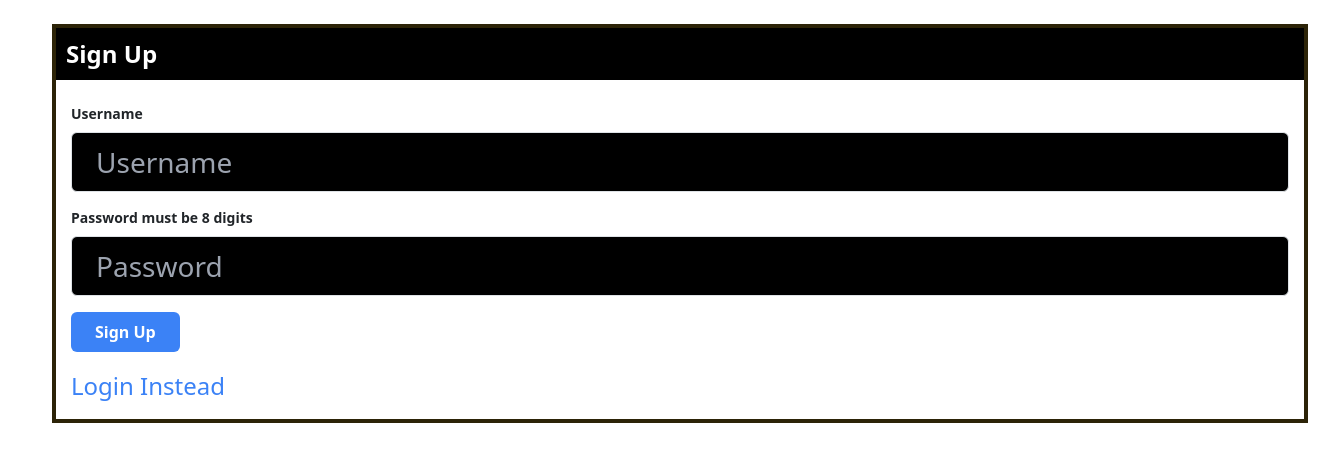
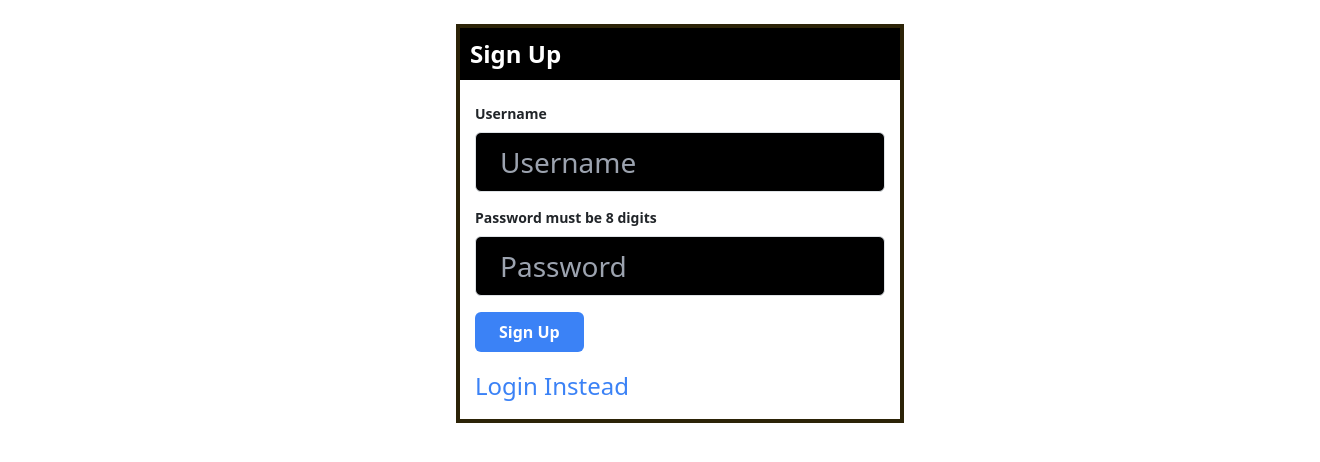
Before and after one commit to letchongithub/Fitness-App-Tracker, a Node server app: page /signUp in a window 1320 px wide. Shown: the part 68-530 px from the top of the page. Run offline with Node 20, Linux system fonts and the light colour scheme; some libraries are stand-ins or nearby versions.

Commit message:
more responsive css

```diff
--- a/views/dashboard.handlebars
+++ b/views/dashboard.handlebars
@@ -29,7 +29,7 @@
         <!-- Conditional rendering to check if blog exists -->
         {{#if blogs.length}}
             <!-- Column for displaying the list of current blogs -->
-            <div class="w-10/12 blog-list existing-blogs-container">
+            <div class="w-full sm:w-10/12 blog-list existing-blogs-container m1-2">
                 <!-- Title for the list of current blogs -->
                 <h3 class="text-lg font-semibold mb-2">Current Workout Plans:</h3>
                 <!-- Loop through each blog in the list -->
--- a/views/login.handlebars
+++ b/views/login.handlebars
@@ -1,4 +1,4 @@
-<div class="container-box">
+<div class="container-box max-w-md mx-auto">
     <!-- Heading for the login section -->
     <h2 class="text-2xl font-bold mb-4">Login</h2>
     <!-- Form for user login -->
--- a/views/signUp.handlebars
+++ b/views/signUp.handlebars
@@ -1,4 +1,4 @@
-<div class="container-box">
+<div class="container-box max-w-md mx-auto">
     <!-- Heading for the Sign Up section -->
     <h2 class="text-2xl font-bold mb-4">Sign Up</h2>
     <!-- Form for user registration -->
```
